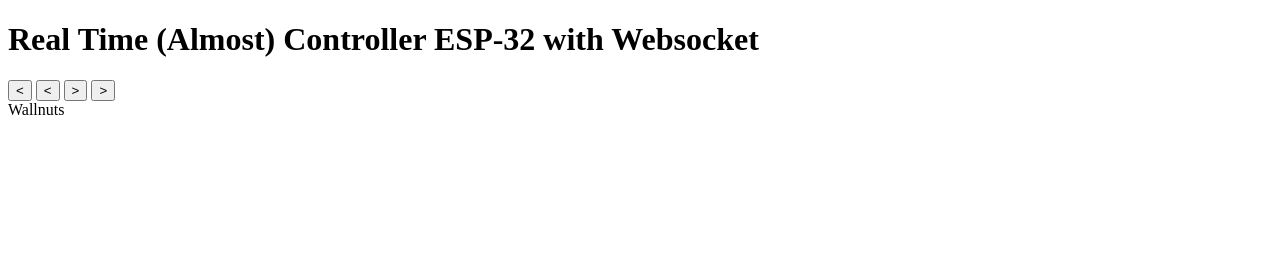
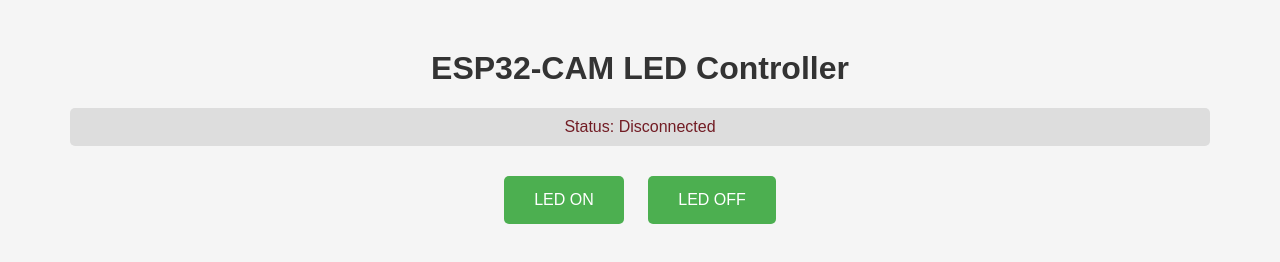
Before and after one commit to vldot/icbot, a website: page index.html in a window 1280 px wide. Drawn offline with Linux system fonts and the light colour scheme.

Commit message:
update ui

```diff
--- a/index.html
+++ b/index.html
@@ -1,26 +1,101 @@
 <!DOCTYPE html>
 <html>
 <head>
-        <title>ESP32 Controller</title>
-        <link rel="icon" href="logo.ico">
+    <title>ESP32-CAM Controller</title>
     <meta charset="utf-8">
-        <meta http-equiv="X-UA-Compatible" content="IE=edge">
-        <meta name="description" content="">
     <meta name="viewport" content="width=device-width, initial-scale=1">
-        <link rel="stylesheet" href="style/style.css">
-
+    <style>
+        body {
+            font-family: Arial, sans-serif;
+            text-align: center;
+            margin: 50px;
+            background: #f5f5f5;
+        }
+        h1 {
+            color: #333;
+        }
+        button {
+            padding: 15px 30px;
+            margin: 10px;
+            font-size: 16px;
+            border: none;
+            border-radius: 5px;
+            cursor: pointer;
+            background: #4CAF50;
+            color: white;
+        }
+        button:hover {
+            background: #45a049;
+        }
+        #status {
+            margin: 20px;
+            padding: 10px;
+            border-radius: 5px;
+            background: #ddd;
+        }
+        .connected { background: #d4edda; color: #155724; }
+        .disconnected { background: #f8d7da; color: #721c24; }
+    </style>
 </head>
 <body>
-        <h1>Real Time (Almost) Controller ESP-32 with Websocket</h1>
-        <div id="control">
-            <button id="up">&lt;</button>
-            <button id="left">&lt;</button>
-            <button id="down">&gt;</button>
-            <button id="right">&gt;</button>
+    <h1>ESP32-CAM LED Controller</h1>
+
+    <div id="status" class="disconnected">
+        Status: Connecting...
     </div>
+
+    <div>
+        <button id="on">LED ON</button>
+        <button id="off">LED OFF</button>
+    </div>
+
+    <script>
+        const buttons = document.querySelectorAll("button");
+        const status = document.getElementById("status");
+        let ws;
+
+        function init() {
+            if (ws) {
+                ws.onerror = ws.onopen = ws.onclose = null;
+                ws.close();
+            }
+
+            let HOST = location.origin.replace(/^http/, 'ws');
+            ws = new WebSocket(HOST);
+
+            ws.onopen = () => {
+                console.log('Connection Open');
+                status.textContent = 'Status: Connected';
+                status.className = 'connected';
+            };
+
+            ws.onclose = () => {
+                console.log('Connection Closed');
+                status.textContent = 'Status: Disconnected';
+                status.className = 'disconnected';
+                ws = null;
+                setTimeout(init, 3000); // Reconnect after 3 seconds
+            };
+
+            ws.onerror = () => {
+                status.textContent = 'Status: Error';
+                status.className = 'disconnected';
+            };
+        }
+
+        buttons.forEach(button => {
+            button.addEventListener('click', (e) => {
+                if (!ws) {
+                    console.log("No WebSocket Connection");
+                    return;
+                }
+                const command = e.target.id;
+                ws.send(command);
+                console.log('Sent:', command);
+            });
+        });
+
+        init();
+    </script>
 </body>
-    <footer>
-        <div>Wallnuts</b></div>
-    </footer>
 </html>
-<script async type="module" src="js/index.js"></script>
```
Lines whose indentation alone changed are shown as unchanged.
